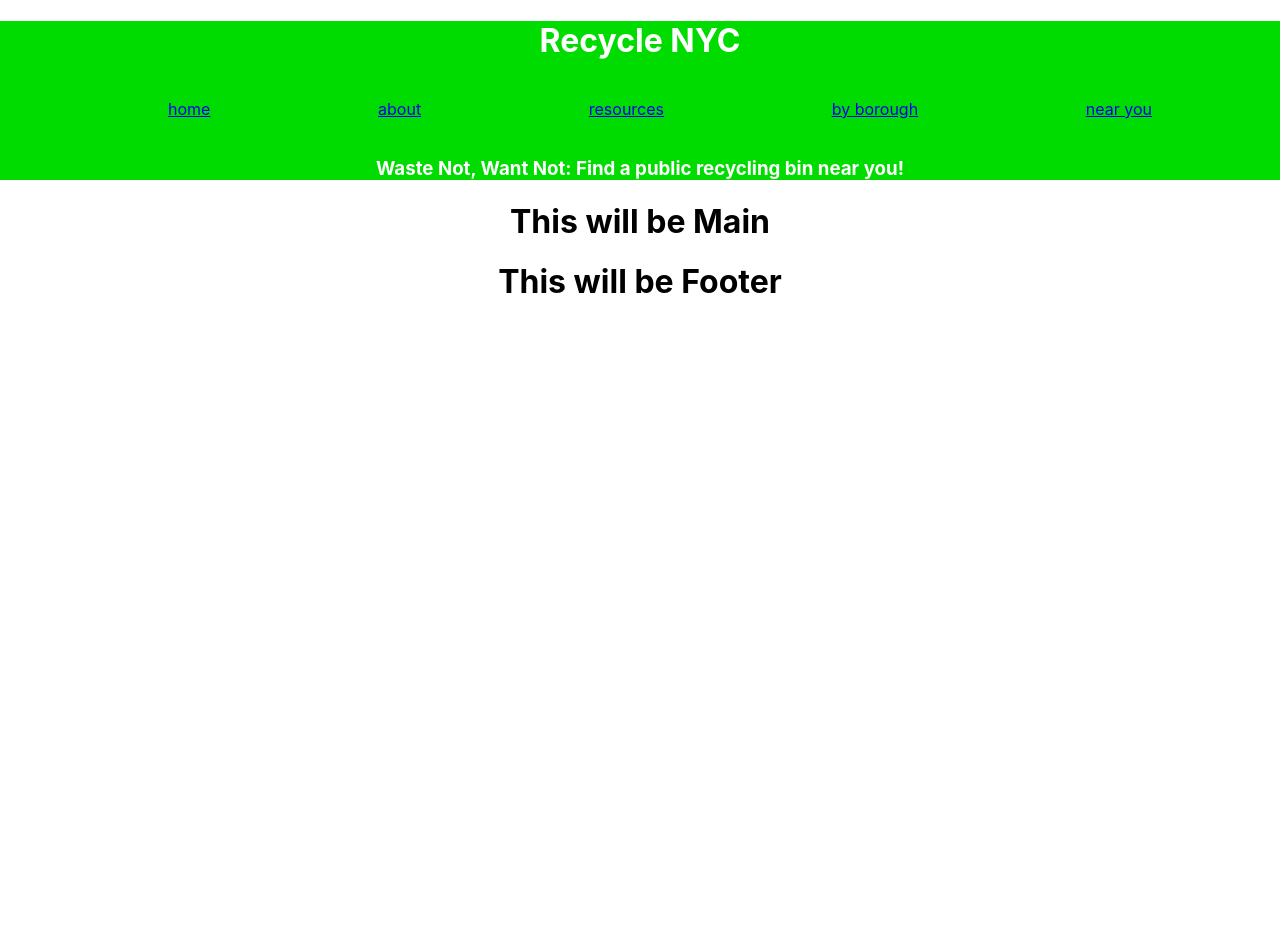
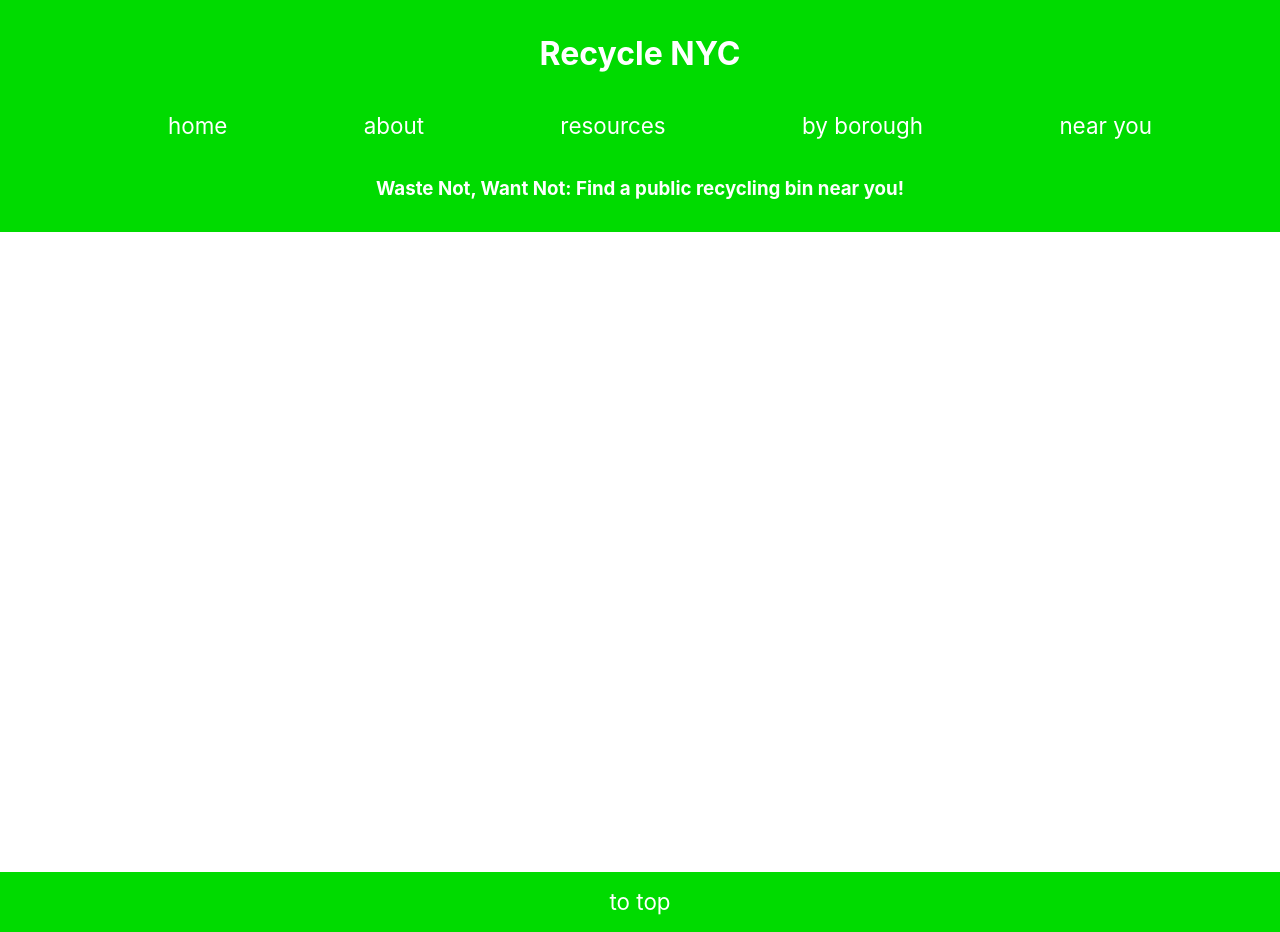
Before and after one commit to eloisebarrow/recycle-nyc, a React (Create React App) app: page / in a window 1280 px wide. Before the commit the page ends 800 px from the top, so only its background shows below. Built offline with nearby package versions, Linux system fonts and the light colour scheme; no server answers.

Commit message:
Added footer content, additional styles

```diff
--- a/src/components/Footer.js
+++ b/src/components/Footer.js
@@ -1,8 +1,27 @@
 import React from 'react'
+import { Link } from 'react-router-dom'
 
 const Footer = () => {
+  const footerStyles = {
+    backgroundColor: 'rgb(0,219,0)',
+    color: '#FFFFFF',
+    height: '60px',
+    display: 'flex',
+    justifyContent: 'center',
+    marginTop: '50%',
+  }
+
+  const linkStyles = {
+    alignSelf: 'center',
+    color: '#FFFFFF',
+    textDecoration: 'none',
+    fontSize: '1.4rem',
+  }
+
   return (
-    <h1>This will be Footer</h1>
+    <footer style={footerStyles}>
+      <Link style={linkStyles} to="/">to top</Link>
+    </footer>
   )
 }
 
--- a/src/components/Header.js
+++ b/src/components/Header.js
@@ -5,6 +5,7 @@ const Header = () => {
   const headerStyles = {
     backgroundColor: 'rgb(0,219,0)',
     color: '#FFFFFF',
+    padding: '1% 0',
   }
 
   const ulStyles = {
@@ -14,21 +15,24 @@ const Header = () => {
     margin: '3% 10%',
   }
 
+  const linkStyles = {
+    color: '#FFFFFF',
+    textDecoration: 'none',
+    fontSize: '1.4rem',
+  }
+
   return (
     <header style={headerStyles}>
       <h1>Recycle NYC</h1>
       <ul style={ulStyles}>
-        <li><Link to="/">home</Link></li>
-        <li><Link to="/about">about</Link></li>
-        <li><Link to="/resources">resources</Link></li>
-        <li><Link to="/by-borough">by borough</Link></li>
-        <li><Link to="/near-you">near you</Link></li>
+        <li><Link style={linkStyles} to="/">home</Link></li>
+        <li><Link style={linkStyles} to="/about">about</Link></li>
+        <li><Link style={linkStyles} to="/resources">resources</Link></li>
+        <li><Link style={linkStyles} to="/by-borough">by borough</Link></li>
+        <li><Link style={linkStyles} to="/near-you">near you</Link></li>
       </ul>
       <h3>Waste Not, Want Not: Find a public recycling bin near you!</h3>
     </header>
-
-
-
   )
 }
 
--- a/src/components/Main.js
+++ b/src/components/Main.js
@@ -1,9 +1,15 @@
 import React from 'react'
-import { Route } from 'react-router-dom'
+import { Route, Switch } from 'react-router-dom'
 
 const Main = () => {
   return (
-    <h1>This will be Main</h1>
+    <Switch>
+      <Route path="/about"></Route>
+      <Route path="/resources"></Route>
+      <Route path="/by-borough"></Route>
+      <Route path="/near-you"></Route>
+      <Route path="/"></Route>
+    </Switch>
   )
 }
 
```
Also changed, not shown: 1 other file (tests, documents, lock files or other folders).
